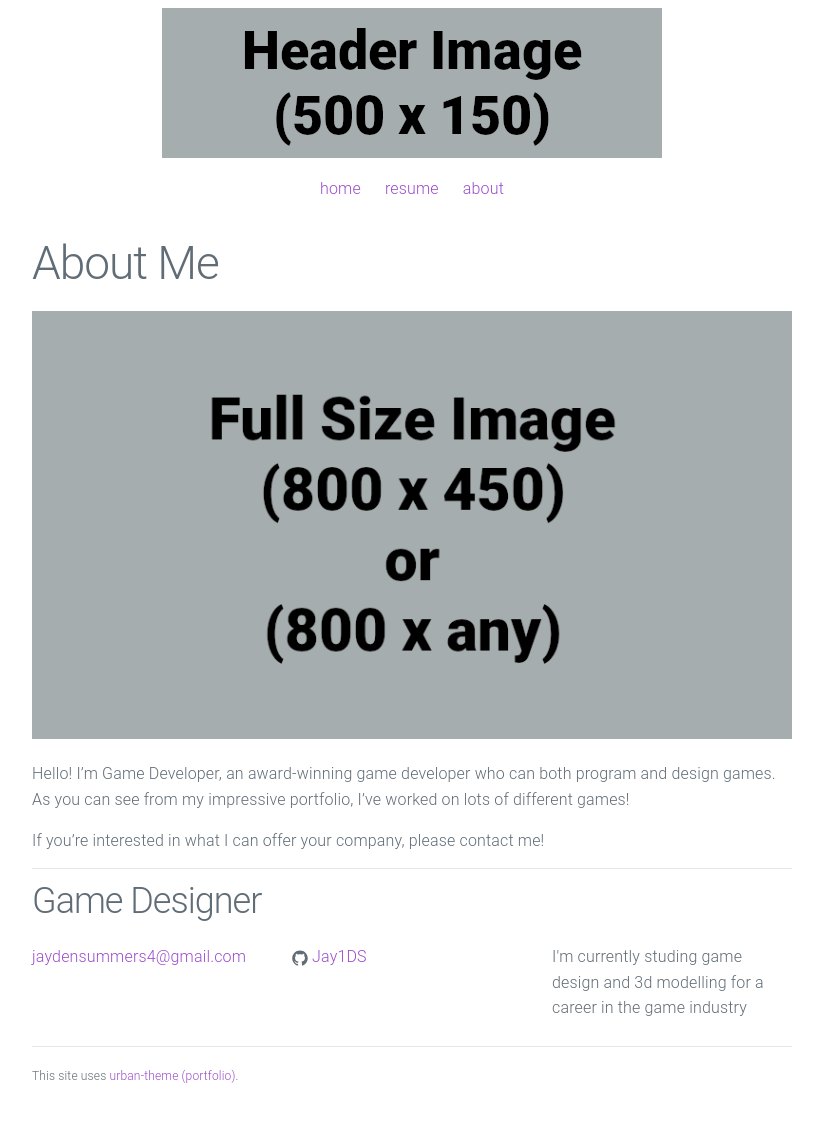
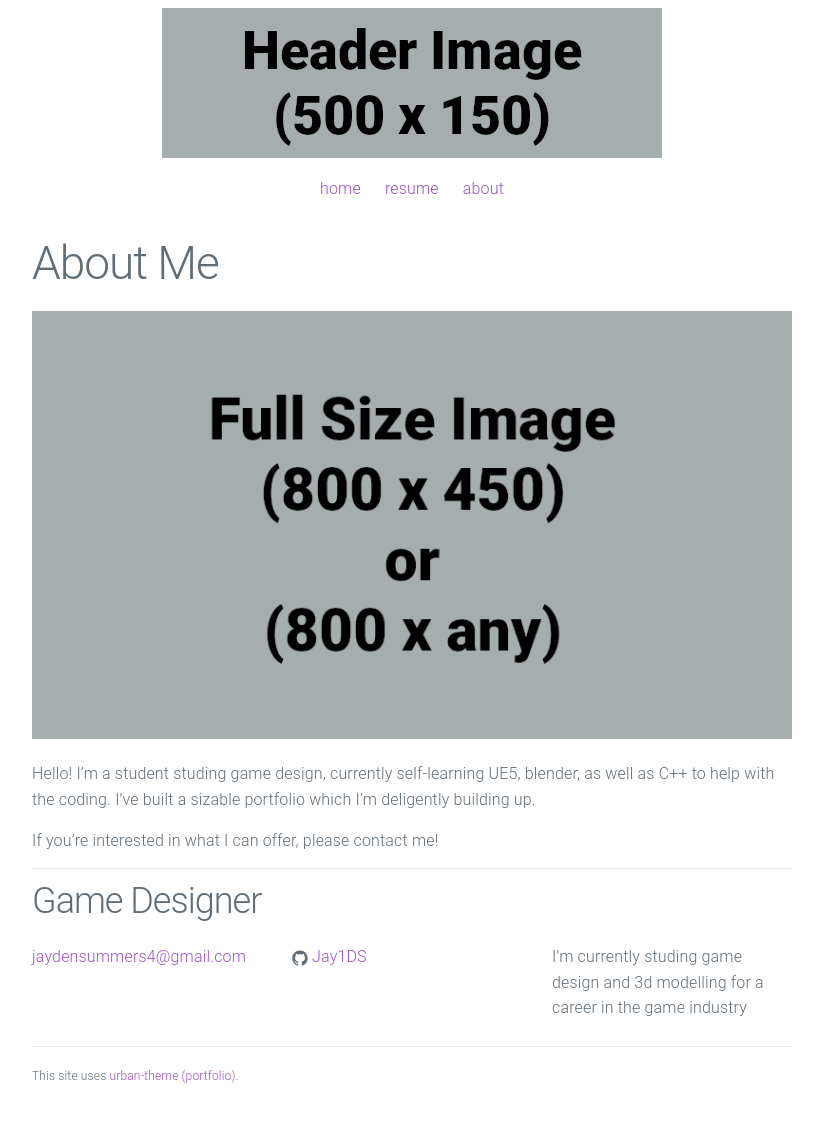
Before and after one commit to Jay1DS/Jay1DS.github.io, a Jekyll site: the page built from about.md, in a window 1280 px wide. Shown: the whole page, without its empty margins (228-1051 px from the left). Built offline with Jekyll 4.4.1, drawn with Linux system fonts in a browser that asks for light colours.

Commit message:
Updating about.md for personalization
Add changes to the about page, is of course subject to future changes.

```diff
--- a/about.md
+++ b/about.md
@@ -6,6 +6,6 @@ permalink: /about/
 
 ![Picture 1](/assets/fullsize.png)
 
-Hello! I'm Game Developer, an award-winning game developer who can both program and design games. As you can see from my impressive portfolio, I've worked on lots of different games!
+Hello! I'm a student studing game design, currently self-learning UE5, blender, as well as C++ to help with the coding. I've built a sizable portfolio which I'm deligently building up.
 
-If you're interested in what I can offer your company, please contact me!
+If you're interested in what I can offer, please contact me!
```
